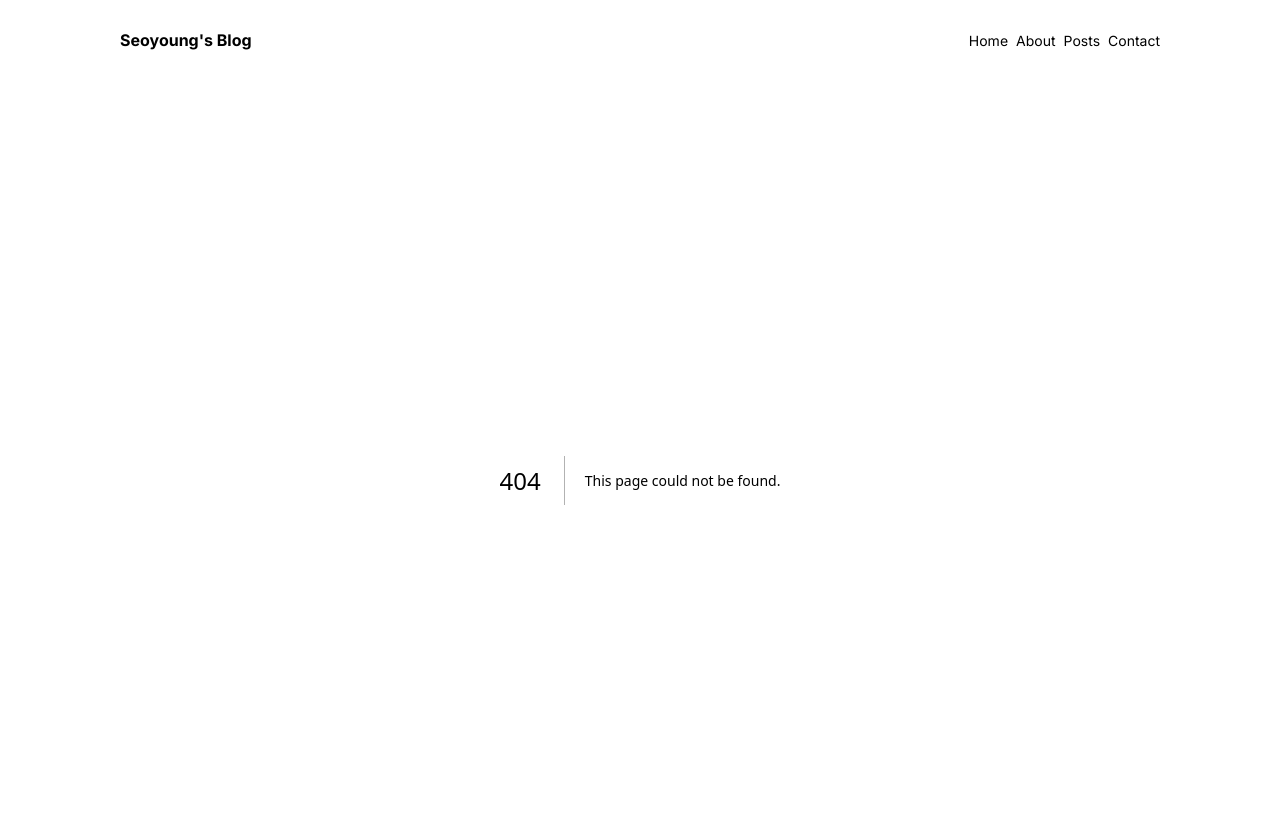
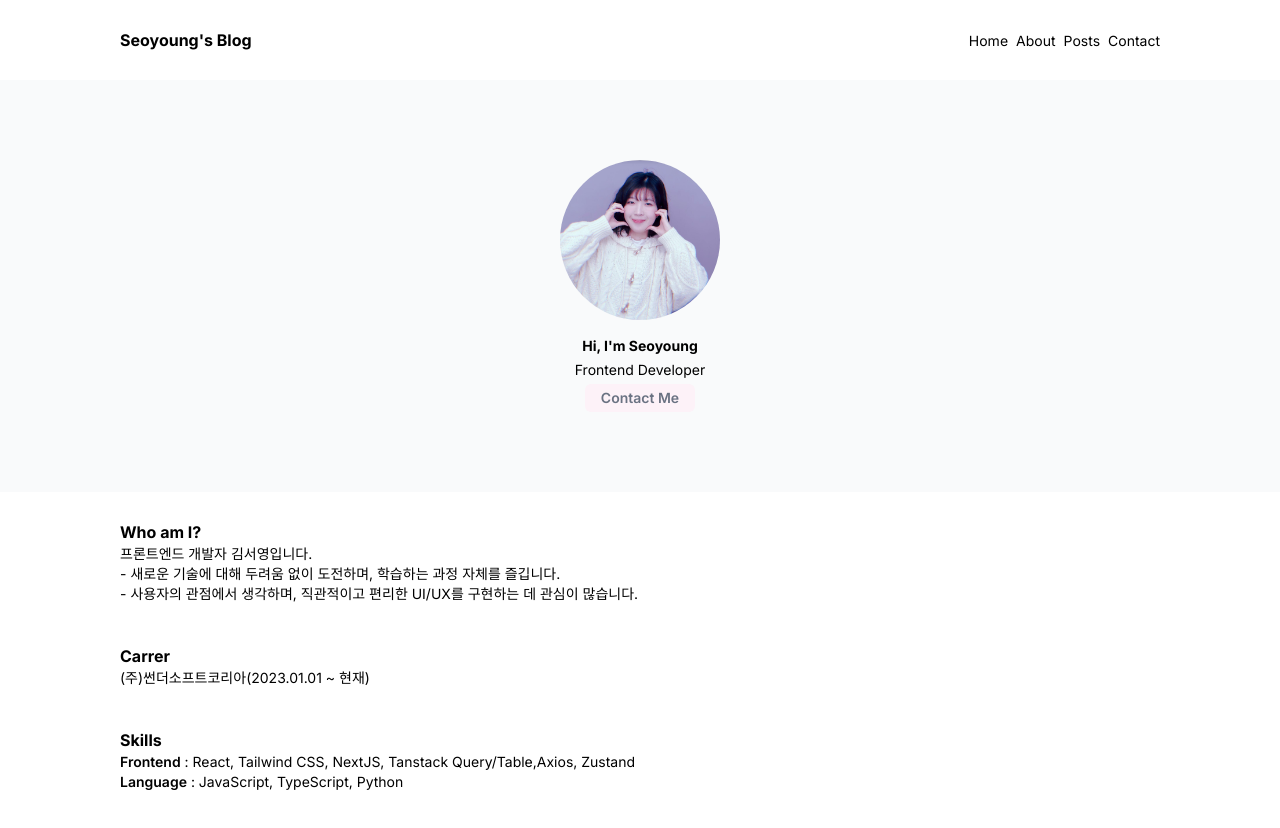
Before and after one commit to seoyoung-kim-kr/blog, a Next.js app: page /about in a window 1280 px wide. Before the commit this address had no page. Shown: the top 828 px of the page. Built offline with nearby package versions, Linux system fonts and the light colour scheme; a web font is replaced by a local one.

Commit message:
feat : About 페이지 구현

```diff
--- /dev/null
+++ b/app/about/page.tsx
@@ -0,0 +1,44 @@
+import Container from "@/src/components/Container";
+import Profile from "@/src/components/Profile";
+import React from "react";
+
+export default function AboutPage() {
+  return (
+    <>
+      <section className="bg-gray-50 py-20">
+        <Profile />
+      </section>
+
+      <Container>
+        <section className="space-y-10">
+          <div>
+            <h1>Who am I?</h1>
+            <p className="text-sm">
+              프론트엔드 개발자 김서영입니다.
+              <br />
+              - 새로운 기술에 대해 두려움 없이 도전하며, 학습하는 과정 자체를
+              즐깁니다.
+              <br />- 사용자의 관점에서 생각하며, 직관적이고 편리한 UI/UX를
+              구현하는 데 관심이 많습니다.
+            </p>
+          </div>
+          <div>
+            <h1>Carrer</h1>
+            <p className="text-sm">(주)썬더소프트코리아(2023.01.01 ~ 현재)</p>
+          </div>
+          <div>
+            <h1>Skills</h1>
+            <p className="text-sm">
+              <span className="font-semibold">Frontend</span> : React, Tailwind
+              CSS, NextJS, Tanstack Query/Table,Axios, Zustand
+            </p>
+            <p className="text-sm">
+              <span className="font-semibold">Language</span> : JavaScript,
+              TypeScript, Python
+            </p>
+          </div>
+        </section>
+      </Container>
+    </>
+  );
+}
```
